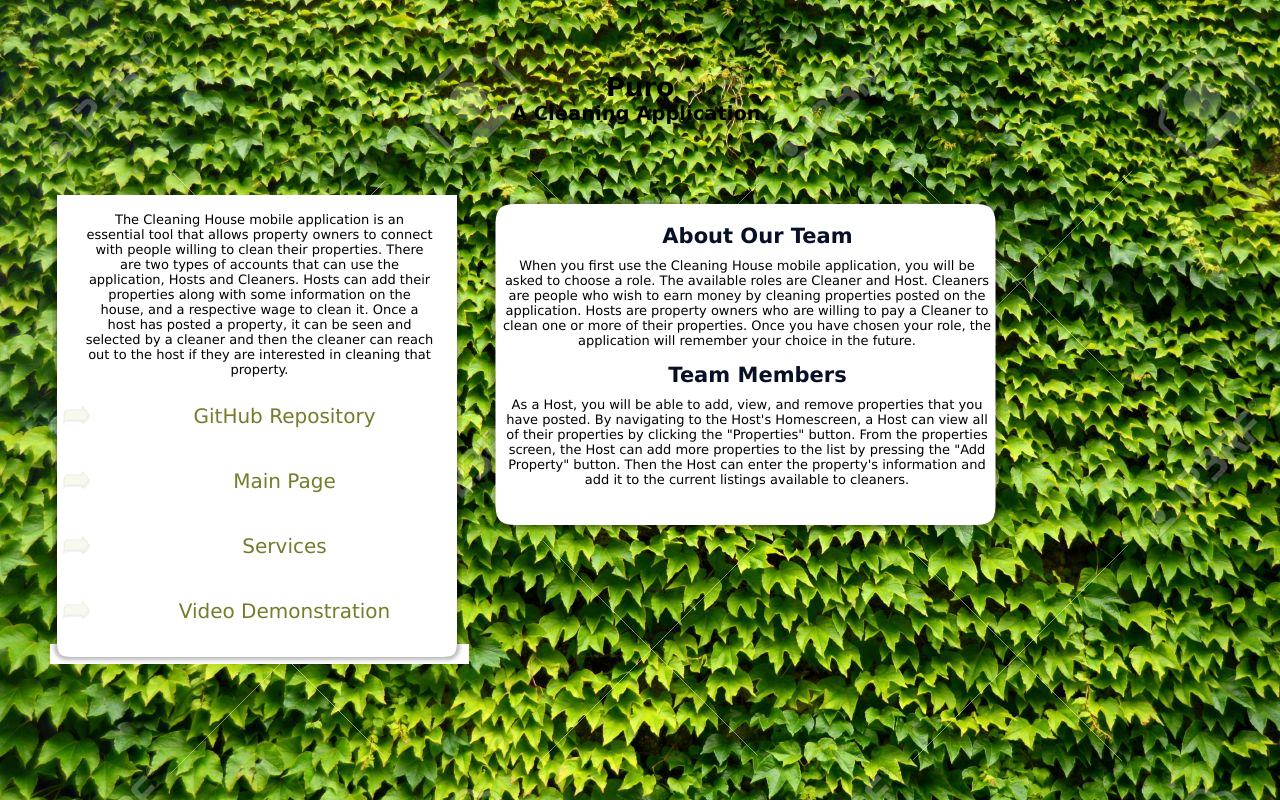
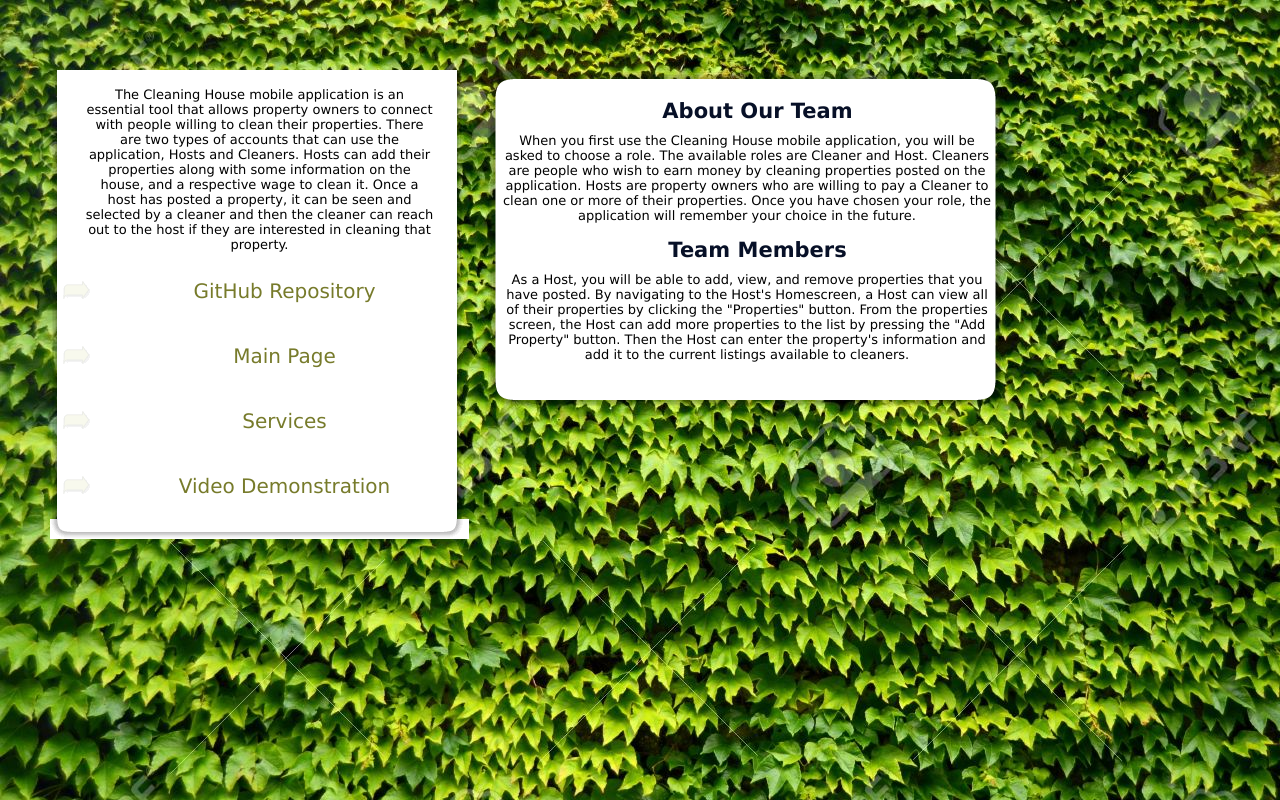
Before and after one commit to blakerd/AboutUs, a plain HTML site: page docs/index.html in a window 1280 px wide. Drawn offline with Linux system fonts and the light colour scheme.

Commit message:
Removed Puro header

```diff
--- a/docs/index.html
+++ b/docs/index.html
@@ -8,11 +8,6 @@
 
 <body style="background-color:white;">
 
-        <div id="header">
-        	<div class="logo"></div>
-            <h1>Puro</h1>
-			<h2>A Cleaning Application.</h2>
-        </div>
 <div id="bottomContent">
 	<div class="navColumn">
     	<div class="overview">
```
